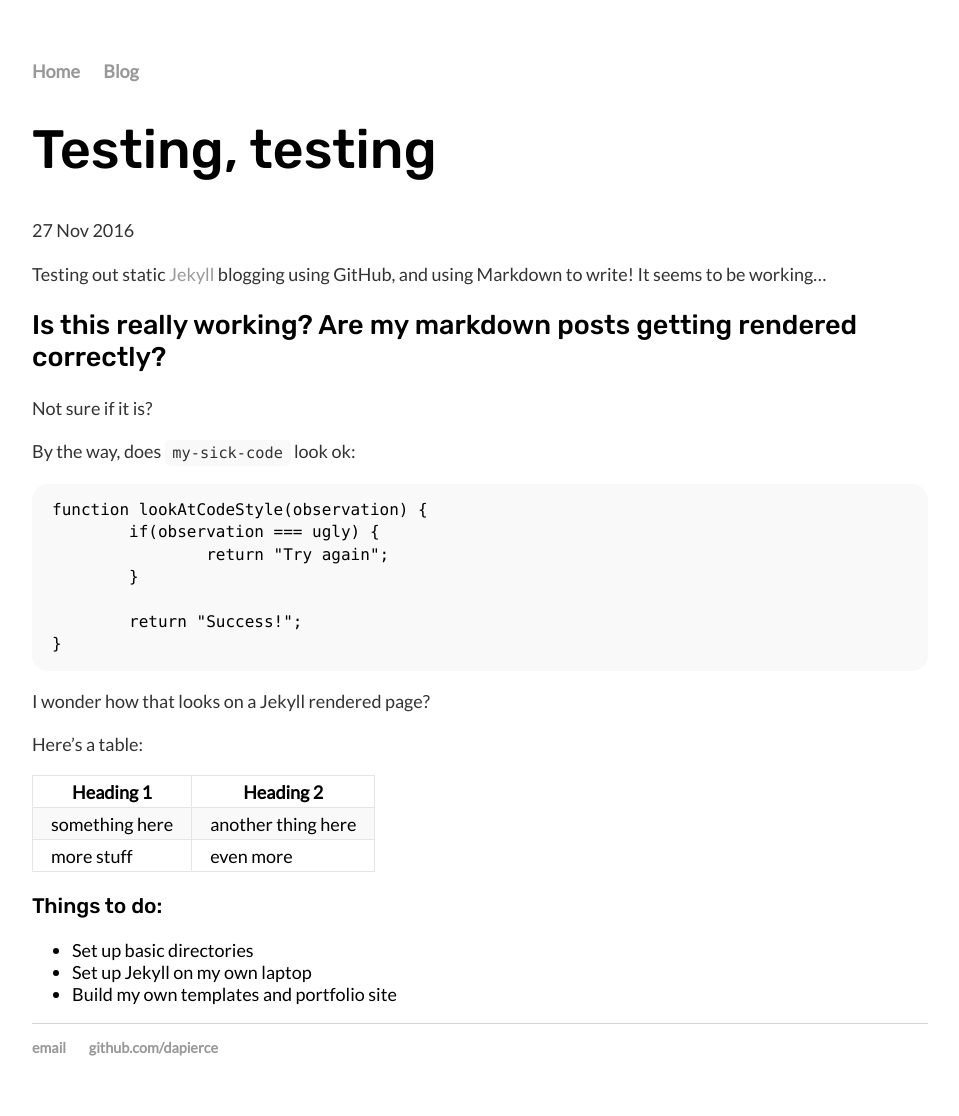
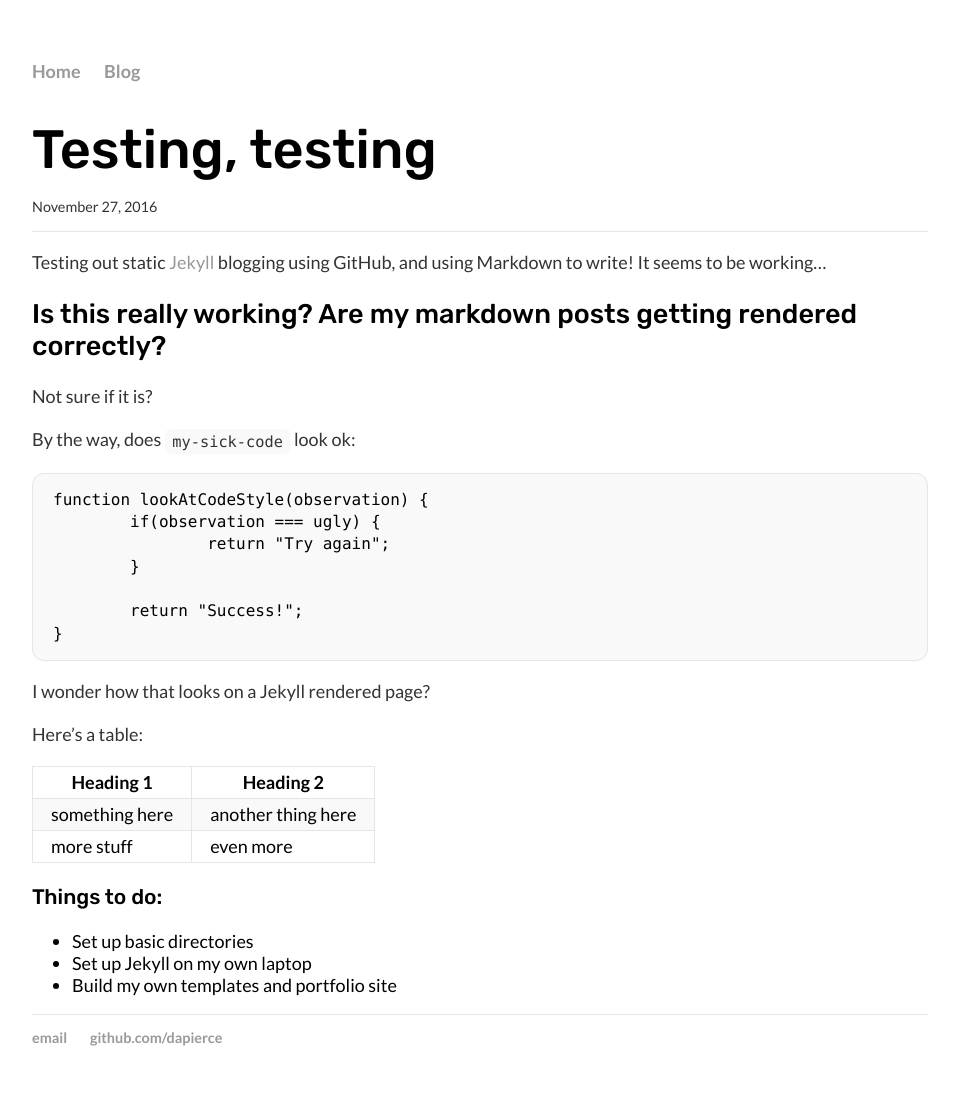
Before and after one commit to dapierce/dapierce.github.io-archive, a Jekyll site: the page built from _posts/2016-11-27-testing.md, in a window 1280 px wide. Shown: the whole page, without its empty margins (160-1119 px from the left). Built offline with Jekyll 4.4.1, drawn with Linux system fonts in a browser that asks for light colours.

Commit message:
Update blog formatting

```diff
--- a/_layouts/default.html
+++ b/_layouts/default.html
@@ -5,7 +5,7 @@
 	<!-- link to main stylesheet -->
 	<meta name=viewport content="width=device-width, initial-scale=1">
 	<link rel="stylesheet" type="text/css" href="/css/main.css">
-	<link href="https://fonts.googleapis.com/css?family=Lato|Rubik:500" rel="stylesheet">
+	<link href="https://fonts.googleapis.com/css?family=Lato:400,700|Rubik:500" rel="stylesheet">
 </head>
 
 <body>
--- a/_layouts/post.html
+++ b/_layouts/post.html
@@ -1,8 +1,10 @@
 ---
 layout: default
 ---
+<div class="title">
 <h1>{{ page.title }}</h1>
-<p class="meta">{{ page.date | date_to_string }}</p>
+<p class="meta">{{ page.date | date: "%B %-d, %Y" }}</p>
+</div>
 
 <div class="post">
   {{ content }}
--- a/blog/index.html
+++ b/blog/index.html
@@ -6,6 +6,6 @@ title: David Aaron Pierce / blog
 	<ul class="posts">
 
 	  {% for post in site.posts %}
-	    <li><span>{{ post.date | date_to_string }}</span> » <a href="{{ post.url }}" title="{{ post.title }}">{{ post.title }}</a></li>
+	    <li><a href="{{ post.url }}" title="{{ post.title }}">{{ post.title }} - <span>{{ post.date | date: "%B %-d, %Y" }}</span></a></li>
 	  {% endfor %}
 	</ul>
--- a/css/main.css
+++ b/css/main.css
@@ -32,7 +32,7 @@ p {
   color: #333;
 }
 footer {
-    border-top: 1px solid #d5d5d5;
+  border-top: 1px solid #e5e5e5;
   font-size: .8em;
 }
 
@@ -42,6 +42,16 @@ ul.posts {
 
 ul.posts li {
   list-style: none;
+}
+
+.title {
+  border-bottom: 1px solid #e5e5e5;
+}
+.title h1 {
+  margin-bottom: 0;
+}
+.meta {
+  font-size: 80%;
 }
 
 @media (min-width: 750px) {
@@ -92,7 +102,8 @@ pre {
   word-break: break-all;
   word-wrap: break-word;
   background-color: #f9f9f9;
-  border-radius: 16px;
+  border-radius: 12px;
+  border: 1px solid #e5e5e5;
 }
 pre code {
   padding: 0;
```
Lines whose indentation alone changed are shown as unchanged.
